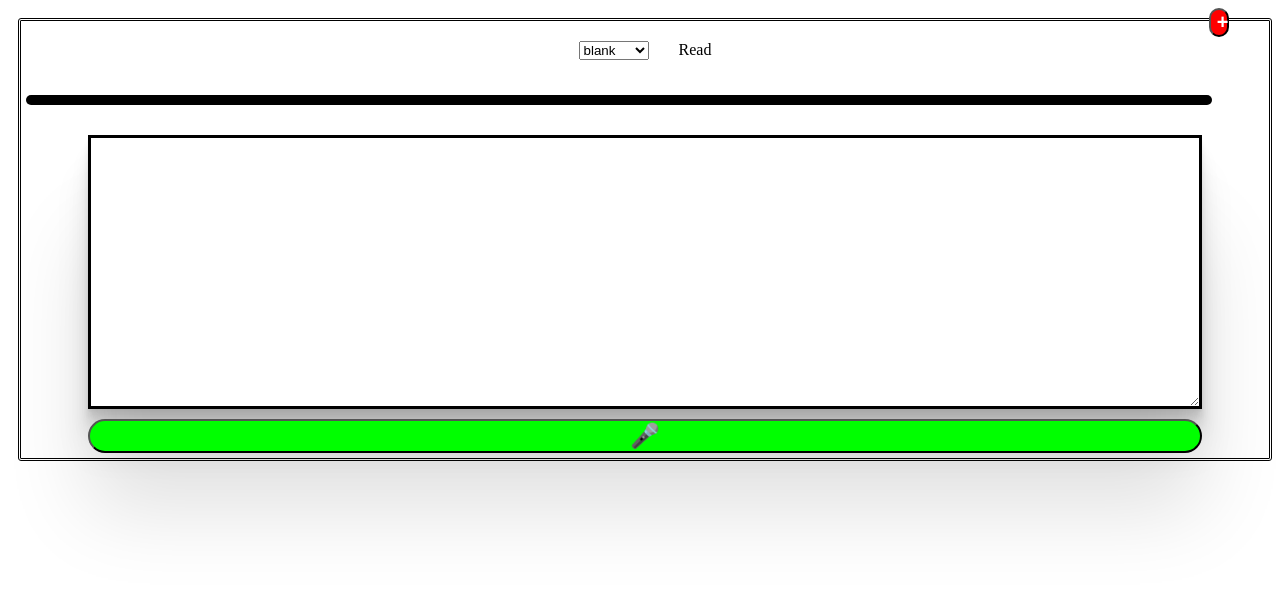
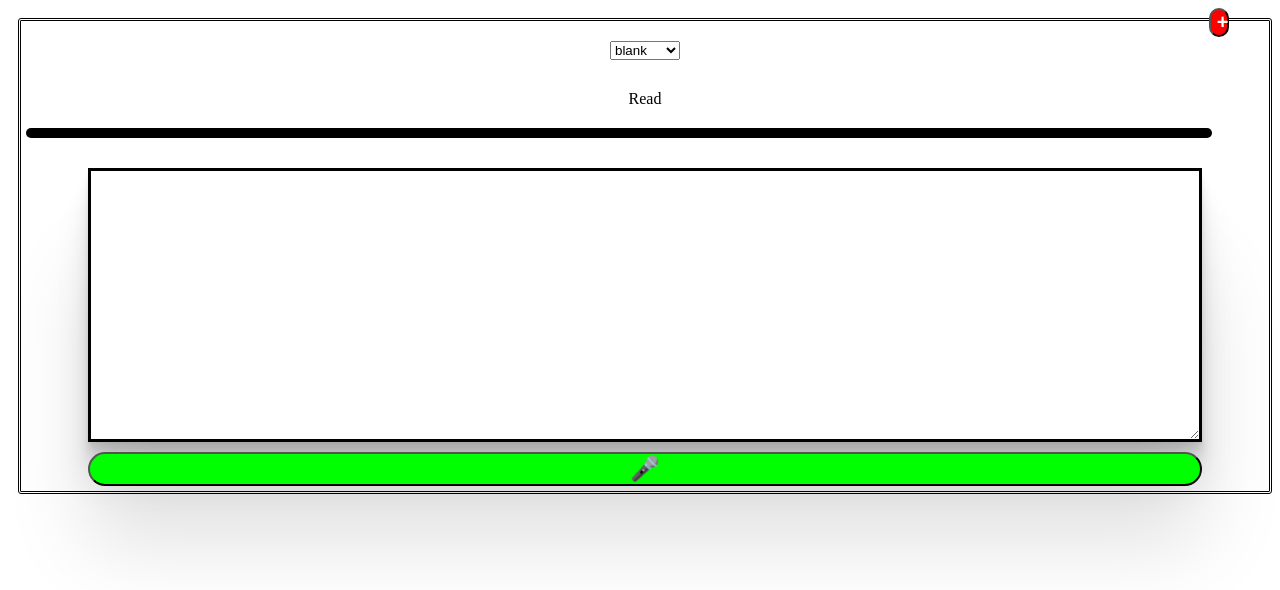
Before and after one commit to ljaureguil/Notas, a plain HTML site: page index.html in a window 1280 px wide. Drawn offline with Linux system fonts and the light colour scheme.

Commit message:
Update index.html

```diff
--- a/index.html
+++ b/index.html
@@ -201,7 +201,7 @@ var speechRecognizer;
          d.appendChild(se);
          updateStatus(d);
 
-      var bd=document.createElement('span');
+      var bd=document.createElement('p');
        bd.setAttribute("class","cbd");
         bd.innerHTML="Read";
         d.appendChild(bd);
```
